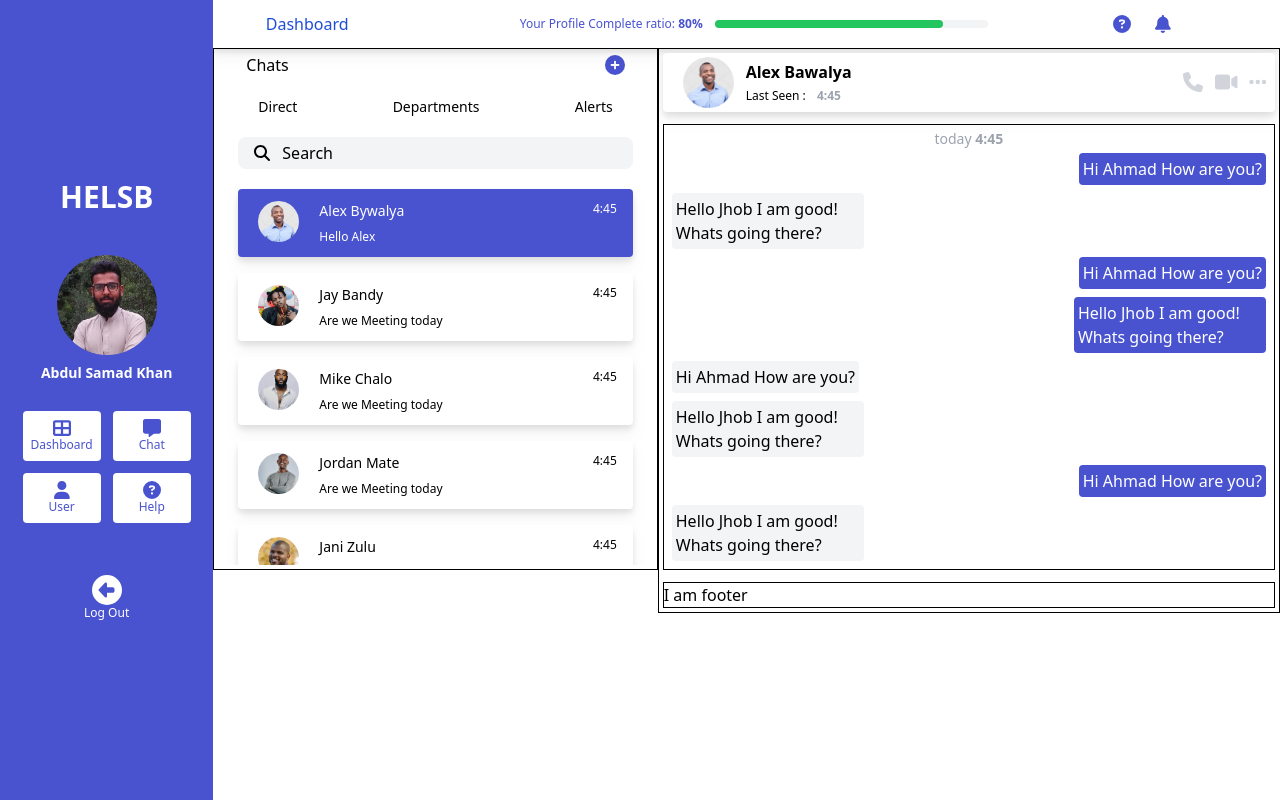
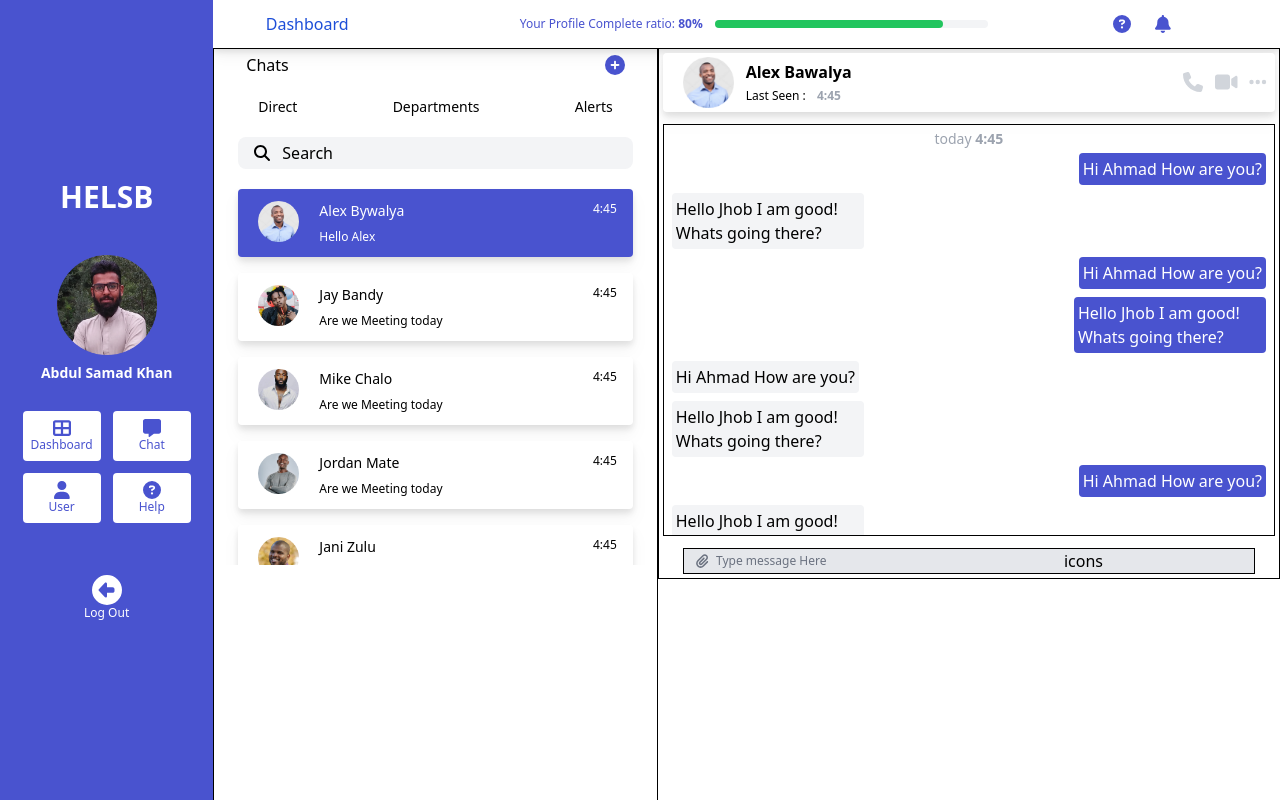
Before and after one commit to AbdulSamad676/Dashboard-in-React, a React (Vite) app: page /chat in a window 1280 px wide. Built offline with nearby package versions, Linux system fonts and the light colour scheme.

Commit message:
design updated

```diff
--- a/src/assets/css/style.css
+++ b/src/assets/css/style.css
@@ -29,3 +29,6 @@
 	height: 90% !important;
 	overflow: auto;
 } */
+.chat-body {
+	height: 25.75rem;
+}
--- a/src/components/ChatItem.jsx
+++ b/src/components/ChatItem.jsx
@@ -2,6 +2,7 @@ import {
 	faCirclePlus,
 	faEllipsis,
 	faMagnifyingGlass,
+	faPaperclip,
 	faPhone,
 	faVideo,
 } from '@fortawesome/free-solid-svg-icons';
@@ -98,7 +99,7 @@ function ChatItem() {
 
 	return (
 		<>
-			<div className='border border-black p-1 col-span-12  sm:col-span-5 h-max  px-3'>
+			<div className='border border-black p-1 col-span-12  sm:col-span-5 h-screen px-3'>
 				{/* Chat Items Section Start */}
 
 				<div className='flex justify-between px-5 items-center'>
@@ -181,7 +182,7 @@ function ChatItem() {
 
 				{/* Chat Body Start */}
 
-				<div className='chat-body border border-black h-4/6 mt-3 px-2 py-1 overflow-auto'>
+				<div className='chat-body border border-black  mt-3 px-2 py-1 overflow-auto'>
 					<p className='text-center text-sm text-gray-400'>
 						today <span className='font-semibold'>4:45</span>{' '}
 					</p>
@@ -209,9 +210,21 @@ function ChatItem() {
 				</div>
 
 				{/* Chat Body End */}
-				<div className='chat-footer border border-black mt-3'>
-					I am footer
+
+				{/* Chat Footer */}
+				<div className='chat-footer grid grid-cols-12 border border-black mt-3 mx-5 bg-gray-200 '>
+					<div className='col-span-8 flex mx-3 items-center'>
+						<FontAwesomeIcon
+							className='text-sm text-gray-500'
+							icon={faPaperclip}
+						/>
+						<p className='text-xs text-gray-500 mx-2'>
+							Type message Here
+						</p>
+					</div>
+					<div className='col-span-4'>icons</div>
 				</div>
+				{/* Chat Footer  End*/}
 			</div>
 		</>
 		// <div className='chat-item'>
```
